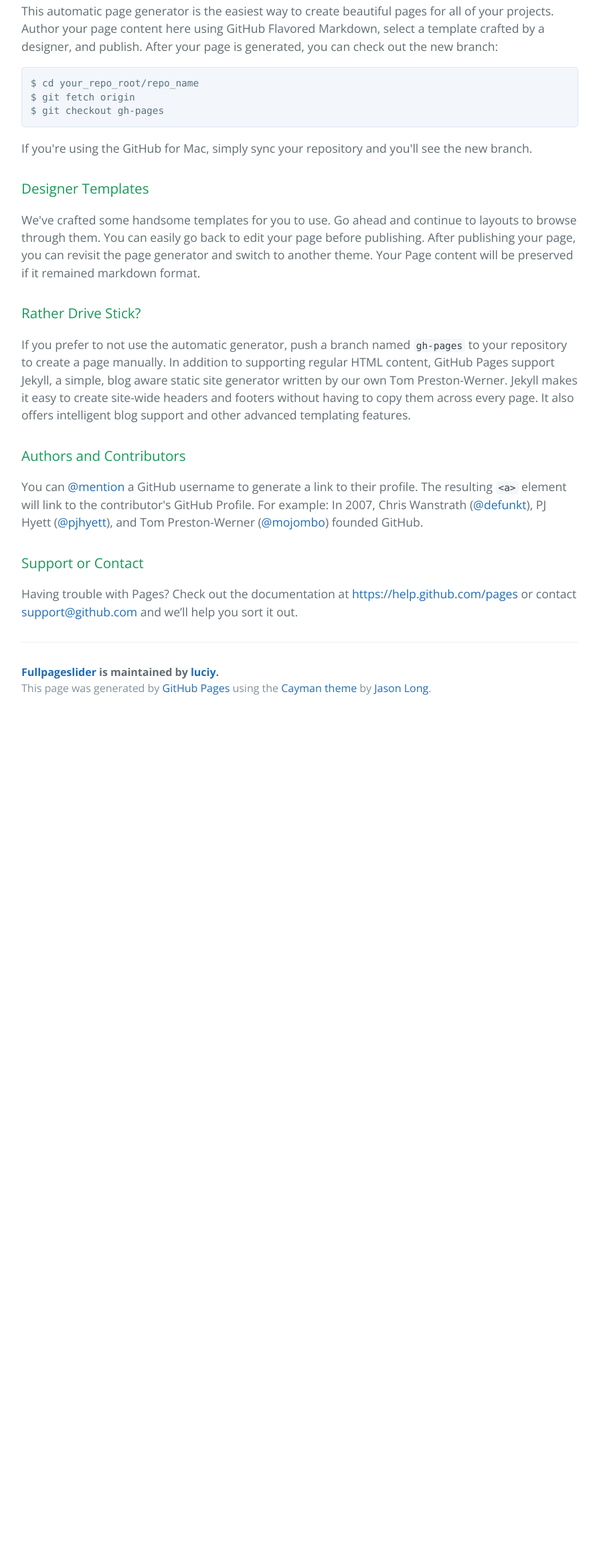
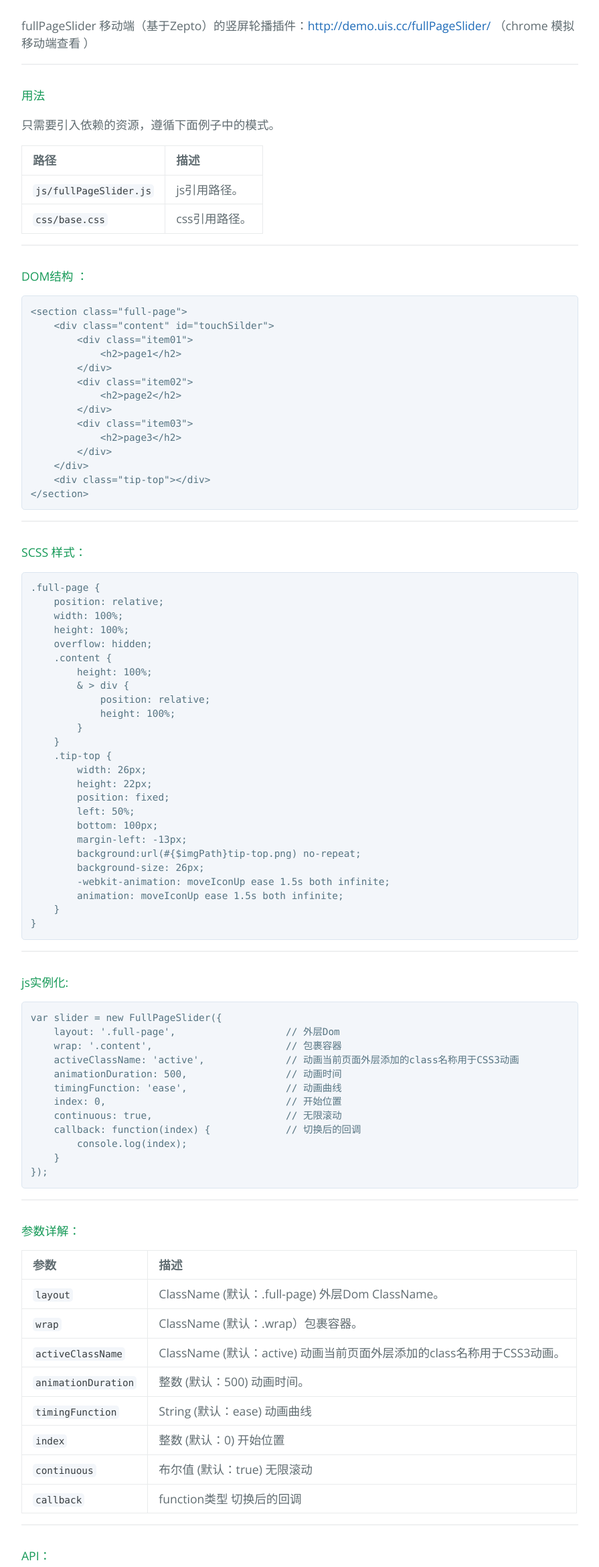
Before and after one commit to luciy/fullPageSlider, a plain HTML site: page index.html in a window 1280 px wide. Shown: the part 460-2799 px from the top of the page at 67% size, without its empty margins (192-1087 px from the left). Before the commit the page ends 1531 px from the top, so only its background shows below. Drawn offline with nearby package versions, Linux system fonts and the light colour scheme.

```diff
--- a/index.html
+++ b/index.html
@@ -19,37 +19,207 @@
     </section>
 
     <section class="main-content">
-      <h3>
-<a id="welcome-to-github-pages" class="anchor" href="#welcome-to-github-pages" aria-hidden="true"><span class="octicon octicon-link"></span></a>Welcome to GitHub Pages.</h3>
+      <h1>
+<a id="竖屏轮播组件" class="anchor" href="#%E7%AB%96%E5%B1%8F%E8%BD%AE%E6%92%AD%E7%BB%84%E4%BB%B6" aria-hidden="true"><span class="octicon octicon-link"></span></a>竖屏轮播组件</h1>
 
-<p>This automatic page generator is the easiest way to create beautiful pages for all of your projects. Author your page content here using GitHub Flavored Markdown, select a template crafted by a designer, and publish. After your page is generated, you can check out the new branch:</p>
+<p>fullPageSlider 移动端（基于Zepto）的竖屏轮播插件：<a href="http://demo.uis.cc/fullPageSlider/">http://demo.uis.cc/fullPageSlider/</a> （chrome 模拟移动端查看 ）</p>
 
-<pre><code>$ cd your_repo_root/repo_name
-$ git fetch origin
-$ git checkout gh-pages
+<hr>
+
+<h4>
+<a id="用法" class="anchor" href="#%E7%94%A8%E6%B3%95" aria-hidden="true"><span class="octicon octicon-link"></span></a>用法</h4>
+
+<p>只需要引入依赖的资源，遵循下面例子中的模式。</p>
+
+<table>
+<thead>
+<tr>
+<th align="left">路径</th>
+<th align="left">描述</th>
+</tr>
+</thead>
+<tbody>
+<tr>
+<td align="left"><code>js/fullPageSlider.js</code></td>
+<td align="left">js引用路径。</td>
+</tr>
+<tr>
+<td align="left"><code>css/base.css</code></td>
+<td align="left">css引用路径。</td>
+</tr>
+</tbody>
+</table>
+
+<hr>
+
+<h4>
+<a id="dom结构-" class="anchor" href="#dom%E7%BB%93%E6%9E%84-" aria-hidden="true"><span class="octicon octicon-link"></span></a>DOM结构 ：</h4>
+
+<pre><code>&lt;section class="full-page"&gt;
+    &lt;div class="content" id="touchSilder"&gt;
+        &lt;div class="item01"&gt;
+            &lt;h2&gt;page1&lt;/h2&gt;
+        &lt;/div&gt;
+        &lt;div class="item02"&gt;
+            &lt;h2&gt;page2&lt;/h2&gt;
+        &lt;/div&gt;
+        &lt;div class="item03"&gt;
+            &lt;h2&gt;page3&lt;/h2&gt;
+        &lt;/div&gt;
+    &lt;/div&gt;
+    &lt;div class="tip-top"&gt;&lt;/div&gt;
+&lt;/section&gt;
 </code></pre>
 
-<p>If you're using the GitHub for Mac, simply sync your repository and you'll see the new branch.</p>
+<hr>
 
-<h3>
-<a id="designer-templates" class="anchor" href="#designer-templates" aria-hidden="true"><span class="octicon octicon-link"></span></a>Designer Templates</h3>
+<h4>
+<a id="scss-样式" class="anchor" href="#scss-%E6%A0%B7%E5%BC%8F" aria-hidden="true"><span class="octicon octicon-link"></span></a>SCSS 样式：</h4>
 
-<p>We've crafted some handsome templates for you to use. Go ahead and continue to layouts to browse through them. You can easily go back to edit your page before publishing. After publishing your page, you can revisit the page generator and switch to another theme. Your Page content will be preserved if it remained markdown format.</p>
+<pre><code>.full-page {
+    position: relative;
+    width: 100%;
+    height: 100%;
+    overflow: hidden;
+    .content {
+        height: 100%;
+        &amp; &gt; div {
+            position: relative;
+            height: 100%;
+        }
+    }
+    .tip-top {
+        width: 26px;
+        height: 22px;
+        position: fixed;
+        left: 50%;
+        bottom: 100px;
+        margin-left: -13px;
+        background:url(#{$imgPath}tip-top.png) no-repeat;
+        background-size: 26px;
+        -webkit-animation: moveIconUp ease 1.5s both infinite;
+        animation: moveIconUp ease 1.5s both infinite;
+    }
+}
+</code></pre>
 
-<h3>
-<a id="rather-drive-stick" class="anchor" href="#rather-drive-stick" aria-hidden="true"><span class="octicon octicon-link"></span></a>Rather Drive Stick?</h3>
+<hr>
 
-<p>If you prefer to not use the automatic generator, push a branch named <code>gh-pages</code> to your repository to create a page manually. In addition to supporting regular HTML content, GitHub Pages support Jekyll, a simple, blog aware static site generator written by our own Tom Preston-Werner. Jekyll makes it easy to create site-wide headers and footers without having to copy them across every page. It also offers intelligent blog support and other advanced templating features.</p>
+<h4>
+<a id="js实例化" class="anchor" href="#js%E5%AE%9E%E4%BE%8B%E5%8C%96" aria-hidden="true"><span class="octicon octicon-link"></span></a>js实例化:</h4>
 
-<h3>
-<a id="authors-and-contributors" class="anchor" href="#authors-and-contributors" aria-hidden="true"><span class="octicon octicon-link"></span></a>Authors and Contributors</h3>
+<pre><code>var slider = new FullPageSlider({
+    layout: '.full-page',                   // 外层Dom
+    wrap: '.content',                       // 包裹容器
+    activeClassName: 'active',              // 动画当前页面外层添加的class名称用于CSS3动画
+    animationDuration: 500,                 // 动画时间
+    timingFunction: 'ease',                 // 动画曲线
+    index: 0,                               // 开始位置
+    continuous: true,                       // 无限滚动
+    callback: function(index) {             // 切换后的回调
+        console.log(index);
+    }
+});
+</code></pre>
 
-<p>You can <a href="https://github.com/blog/821" class="user-mention">@mention</a> a GitHub username to generate a link to their profile. The resulting <code>&lt;a&gt;</code> element will link to the contributor's GitHub Profile. For example: In 2007, Chris Wanstrath (<a href="https://github.com/defunkt" class="user-mention">@defunkt</a>), PJ Hyett (<a href="https://github.com/pjhyett" class="user-mention">@pjhyett</a>), and Tom Preston-Werner (<a href="https://github.com/mojombo" class="user-mention">@mojombo</a>) founded GitHub.</p>
+<hr>
 
-<h3>
-<a id="support-or-contact" class="anchor" href="#support-or-contact" aria-hidden="true"><span class="octicon octicon-link"></span></a>Support or Contact</h3>
+<h4>
+<a id="参数详解" class="anchor" href="#%E5%8F%82%E6%95%B0%E8%AF%A6%E8%A7%A3" aria-hidden="true"><span class="octicon octicon-link"></span></a>参数详解：</h4>
 
-<p>Having trouble with Pages? Check out the documentation at <a href="https://help.github.com/pages">https://help.github.com/pages</a> or contact <a href="mailto:support@github.com">support@github.com</a> and we’ll help you sort it out.</p>
+<table>
+<thead>
+<tr>
+<th align="left">参数</th>
+<th align="left">描述</th>
+</tr>
+</thead>
+<tbody>
+<tr>
+<td align="left"><code>layout</code></td>
+<td align="left">ClassName (默认：.full-page) 外层Dom ClassName。</td>
+</tr>
+<tr>
+<td align="left"><code>wrap</code></td>
+<td align="left">ClassName (默认：.wrap）包裹容器。</td>
+</tr>
+<tr>
+<td align="left"><code>activeClassName</code></td>
+<td align="left">ClassName (默认：active) 动画当前页面外层添加的class名称用于CSS3动画。</td>
+</tr>
+<tr>
+<td align="left"><code>animationDuration</code></td>
+<td align="left">整数 (默认：500) 动画时间。</td>
+</tr>
+<tr>
+<td align="left"><code>timingFunction</code></td>
+<td align="left">String (默认：ease) 动画曲线</td>
+</tr>
+<tr>
+<td align="left"><code>index</code></td>
+<td align="left">整数 (默认：0) 开始位置</td>
+</tr>
+<tr>
+<td align="left"><code>continuous</code></td>
+<td align="left">布尔值 (默认：true) 无限滚动</td>
+</tr>
+<tr>
+<td align="left"><code>callback</code></td>
+<td align="left">function类型 切换后的回调</td>
+</tr>
+</tbody>
+</table>
+
+<hr>
+
+<h4>
+<a id="api" class="anchor" href="#api" aria-hidden="true"><span class="octicon octicon-link"></span></a>API：</h4>
+
+<p><code>fullPageSlider</code> 对外暴漏了一些方法，这些方法对于控制是有用的。</p>
+
+<table>
+<thead>
+<tr>
+<th align="left">参数</th>
+<th align="left">描述</th>
+</tr>
+</thead>
+<tbody>
+<tr>
+<td align="left"><code>prev()</code></td>
+<td align="left">显示轮播图上一张。</td>
+</tr>
+<tr>
+<td align="left"><code>next()</code></td>
+<td align="left">显示轮播图下一张。</td>
+</tr>
+<tr>
+<td align="left"><code>getPos()</code></td>
+<td align="left">返回当前幻灯片的索引位置。</td>
+</tr>
+<tr>
+<td align="left"><code>getNumSlides()</code></td>
+<td align="left">返回幻灯片总量。</td>
+</tr>
+</tbody>
+</table>
+
+<hr>
+
+<h4>
+<a id="最新版本" class="anchor" href="#%E6%9C%80%E6%96%B0%E7%89%88%E6%9C%AC" aria-hidden="true"><span class="octicon octicon-link"></span></a>最新版本</h4>
+
+<p>0.3.1(150528)       新增API调用方法。</p>
+
+<hr>
+
+<h4>
+<a id="支持设备的浏览器" class="anchor" href="#%E6%94%AF%E6%8C%81%E8%AE%BE%E5%A4%87%E7%9A%84%E6%B5%8F%E8%A7%88%E5%99%A8" aria-hidden="true"><span class="octicon octicon-link"></span></a>支持设备的浏览器</h4>
+
+<ul>
+<li>iOS7 Safari (and above)</li>
+<li>Android 4.0.3 (and above default browser)</li>
+</ul>
 
       <footer class="site-footer">
         <span class="site-footer-owner"><a href="https://github.com/luciy/fullPageSlider">Fullpageslider</a> is maintained by <a href="https://github.com/luciy">luciy</a>.</span>
```
Also changed, not shown: params.json (+1 -1 lines).
